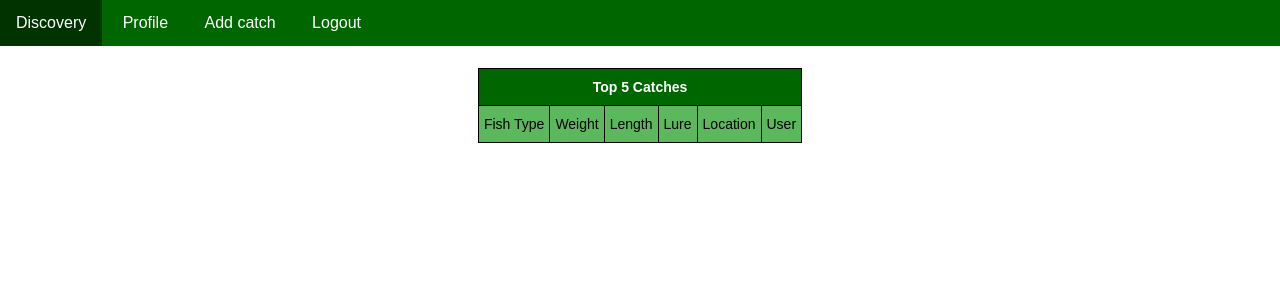
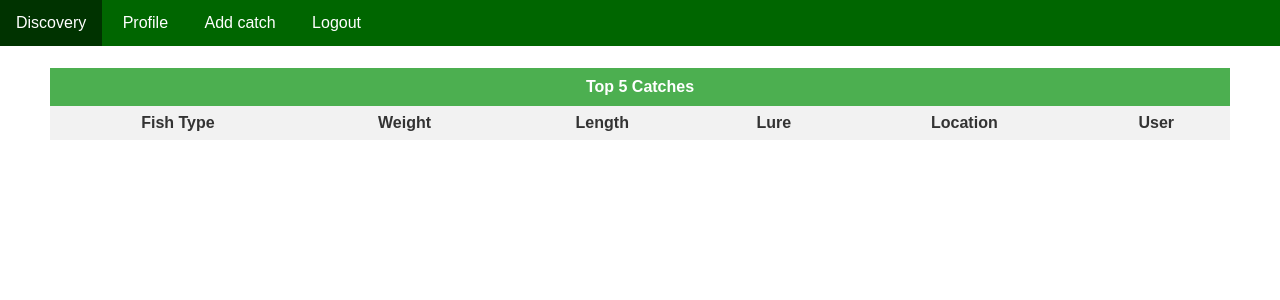
Before and after one commit to colehearld/WebApps_Project, a Flask app: page /discovery in a window 1280 px wide. Shown: the top 300 px of the page. Run offline with Flask 3, Linux system fonts and the light colour scheme; the visitor is signed in with stand-in values (Sample User, id 1); some libraries are stand-ins or nearby versions.

Commit message:
fixed uploading and displaying images of catches

```diff
--- a/app.py
+++ b/app.py
@@ -1,11 +1,12 @@
-import os
+import os, base64
 from models import *
 from auth import auth_bp
 from config import Config
-from flask import Flask, render_template, redirect, url_for, request, session
+from werkzeug.utils import secure_filename
+from flask import Flask, render_template, redirect, url_for, request, session, current_app
 from flask_sqlalchemy import SQLAlchemy
 from sqlalchemy import desc
-from flask_login import login_required, current_user, UserMixin
+from flask_login import login_required
 from functools import wraps
 
 basedir = os.path.abspath(os.path.dirname(__file__))
@@ -36,7 +37,7 @@
 
     catches = Catch.query.join(User).filter(User.username == username).all()
 
-    return render_template('profile.html', catches=catches)
+    return render_template('profile.html', username=username, catches=catches)
 
 @app.route('/addcatch', methods=['GET', 'POST'])
 @login_required
@@ -52,18 +53,32 @@
         latitude = request.form.get('latitude')
         longitude = request.form.get('longitude')
 
-        if (fish_type == None or weight == None or length == None or
-            lure == None or location == None):
-            print('empty fields in catch form')
-            return render_template('addcatch.html')
-        else:
-            new_catch = Catch(fish_type=fish_type, weight=weight, length=length, lure=lure, location=location, latitude=latitude, longitude=longitude, user_username=username)
-            print(new_catch)
-            db.session.add(new_catch)
-            db.session.commit()
-            print('catch added!')
-            print(new_catch)
-            return render_template('addcatch.html')
+        image_file = request.files['image']
+
+        upload_directory = os.path.join('static', 'images')
+
+        # Create the directory if it doesn't exist
+        os.makedirs(upload_directory, exist_ok=True)
+
+        # Save the image to the upload directory
+        image_path = os.path.join(upload_directory, image_file.filename)
+        image_file.save(image_path)
+
+        new_catch = Catch(
+            fish_type=fish_type,
+            weight=weight,
+            length=length,
+            lure=lure,
+            location=location,
+            latitude=latitude,
+            longitude=longitude,
+            image=image_path,
+            user_username=username
+        )
+        db.session.add(new_catch)
+        db.session.commit()
+        print('catch added!')
+        print(new_catch)
 
     return render_template('addcatch.html')
 
@@ -85,7 +100,8 @@
     if delete_catch:
         db.session.delete(delete_catch)
         db.session.commit()
-        return str(delete_catch) + ' deleted'
+        print(str(delete_catch) + ' deleted')
+        return render_template('profile.html')
     else:
         return 'error: Catch not found', 404
 
--- a/models.py
+++ b/models.py
@@ -1,4 +1,5 @@
 from flask_sqlalchemy import SQLAlchemy
+from sqlalchemy.ext.declarative import declarative_base
 from flask_login import UserMixin
 import uuid
 
@@ -29,6 +30,7 @@
     location = db.Column(db.String(20))
     latitude = db.Column(db.Float)
     longitude = db.Column(db.Float)
+    image = db.Column(db.String(40))
 
     user_username = db.Column(db.String(20), db.ForeignKey('users.username'))
 
--- a/static/styles.css
+++ b/static/styles.css
@@ -173,12 +173,42 @@
   padding: 50px
 }
 
-.tg  {border-collapse:collapse;border-color:#ccc;border-spacing:0;margin:0px auto;}
-.tg td{background-color:#fff;border-color:#ccc;border-style:solid;border-width:1px;color:#333;
-  font-family:Arial, sans-serif;font-size:14px;overflow:hidden;padding:10px 5px;word-break:normal;}
-.tg th{background-color:#f0f0f0;border-color:#ccc;border-style:solid;border-width:1px;color:#ffffff;
-  font-family:Arial, sans-serif;font-size:14px;font-weight:normal;overflow:hidden;padding:10px 5px;word-break:normal;}
-.tg .tg-0foe{background-color:#006600;border-color:#000000;font-weight:bold;text-align:center;vertical-align:top}
-.tg .tg-j1id{background-color:#c0c0c0;border-color:#000000;text-align:right;vertical-align:top}
-.tg .tg-f7v4{background-color:#c0c0c0;border-color:#000000;text-align:left;vertical-align:top}
-.tg .tg-ilu6{background-color:#5cb85c;border-color:#000000;color:#000000;text-align:left;vertical-align:top}
+.tg {
+  width: 100%;
+  border-collapse: collapse;
+  border-spacing: 0;
+}
+
+/* Header cell style */
+.tg-header {
+  background-color: #4CAF50;
+  color: white;
+  font-weight: bold;
+  padding: 10px;
+  text-align: center;
+}
+
+/* Column cell style */
+.tg-column {
+  background-color: #f2f2f2;
+  color: #333;
+  font-weight: bold;
+  padding: 8px;
+  text-align: center;
+}
+
+/* Data cell style */
+.tg-data {
+  padding: 8px;
+  text-align: center;
+}
+
+/* Alternate row background color */
+.tg tbody tr:nth-child(even) {
+  background-color: #f9f9f9;
+}
+
+/* Hover effect */
+.tg tbody tr:hover {
+  background-color: #ddd;
+}
--- a/templates/addcatch.html
+++ b/templates/addcatch.html
@@ -1,6 +1,6 @@
 {% extends "base.html" %} {% block title %}Add Catch{% endblock %} {% block content
   %}
-<form method="POST">
+<form method="POST" enctype="multipart/form-data">
   <div id="catch-form">
     <h2>reel in your catch</h2>
     <label for="fish-type">Fish type:</label>
@@ -19,7 +19,7 @@
     <input type="text" id="location" name="location" required>
 
     <label for="image">Choose an image:</label>
-    <input type="file" id="image" name="image" accept="image/*" required>
+    <input type="file" id="image" name="image" accept="image/*">
     <button class="button clear-btn" type="button" onclick="clearInput()">clear</button>
 
     <label for="map">Location:</label>
--- a/templates/discovery.html
+++ b/templates/discovery.html
@@ -1,33 +1,33 @@
-{% extends "base.html" %} {% block title %}Discovery{% endblock %} {% block content
-  %}
+{% extends "base.html" %}
+{% block title %}Discovery{% endblock %}
+{% block content %}
 <div class="discovery-table-div">
   <table class="tg">
     <thead>
       <tr>
-          <th class="tg-0foe" colspan="6">Top 5 Catches</th>
+        <th class="tg-header" colspan="6">Top 5 Catches</th>
       </tr>
     </thead>
     <tbody>
       <tr>
-          <td class="tg-ilu6">Fish Type</td>
-          <td class="tg-ilu6">Weight</td>
-          <td class="tg-ilu6">Length</td>
-          <td class="tg-ilu6">Lure</td>
-          <td class="tg-ilu6">Location</td>
-          <td class="tg-ilu6">User</td>
+        <td class="tg-column">Fish Type</td>
+        <td class="tg-column">Weight</td>
+        <td class="tg-column">Length</td>
+        <td class="tg-column">Lure</td>
+        <td class="tg-column">Location</td>
+        <td class="tg-column">User</td>
       </tr>
       {% for catch in top_catches %}
       <tr>
-          <td class="tg-f7v4">{{ catch.fish_type }}</td>
-          <td class="tg-f7v4">{{ catch.weight }}</td>
-          <td class="tg-j1id">{{ catch.length }}</td>
-          <td class="tg-j1id">{{ catch.lure }}</td>
-          <td class="tg-j1id">{{ catch.location }}</td>
-          <td class="tg-j1id">{{ catch.user_username }}</td>
+        <td class="tg-data">{{ catch.fish_type }}</td>
+        <td class="tg-data">{{ catch.weight }}</td>
+        <td class="tg-data">{{ catch.length }}</td>
+        <td class="tg-data">{{ catch.lure }}</td>
+        <td class="tg-data">{{ catch.location }}</td>
+        <td class="tg-data">{{ catch.user_username }}</td>
       </tr>
       {% endfor %}
     </tbody>
   </table>
 </div>
-
 {% endblock %}
```
Also changed, not shown: templates/profile.html (+6 -18 lines), static/bass.jpg (added), 1 other file. Lines whose indentation alone changed are shown as unchanged.
